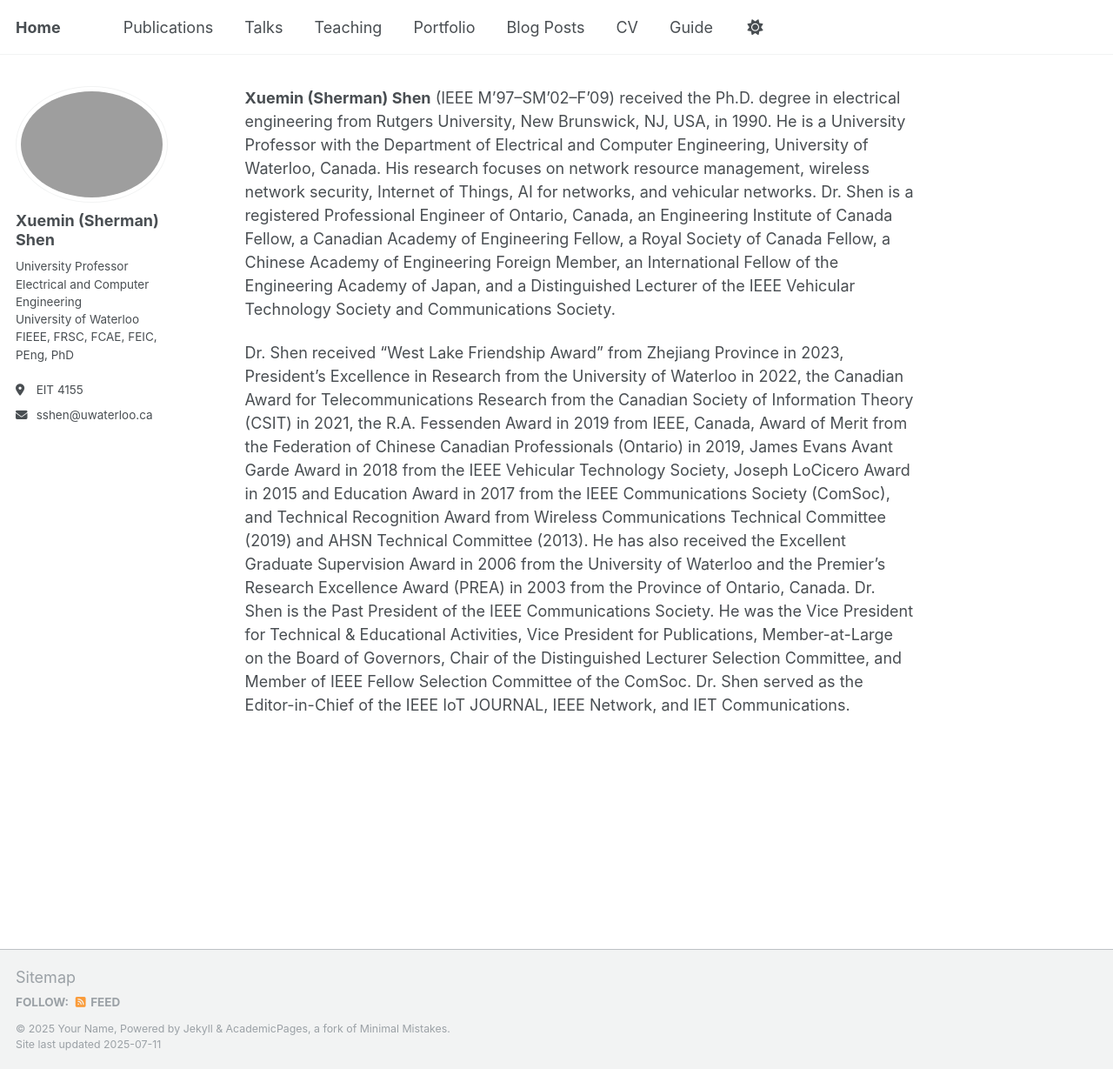
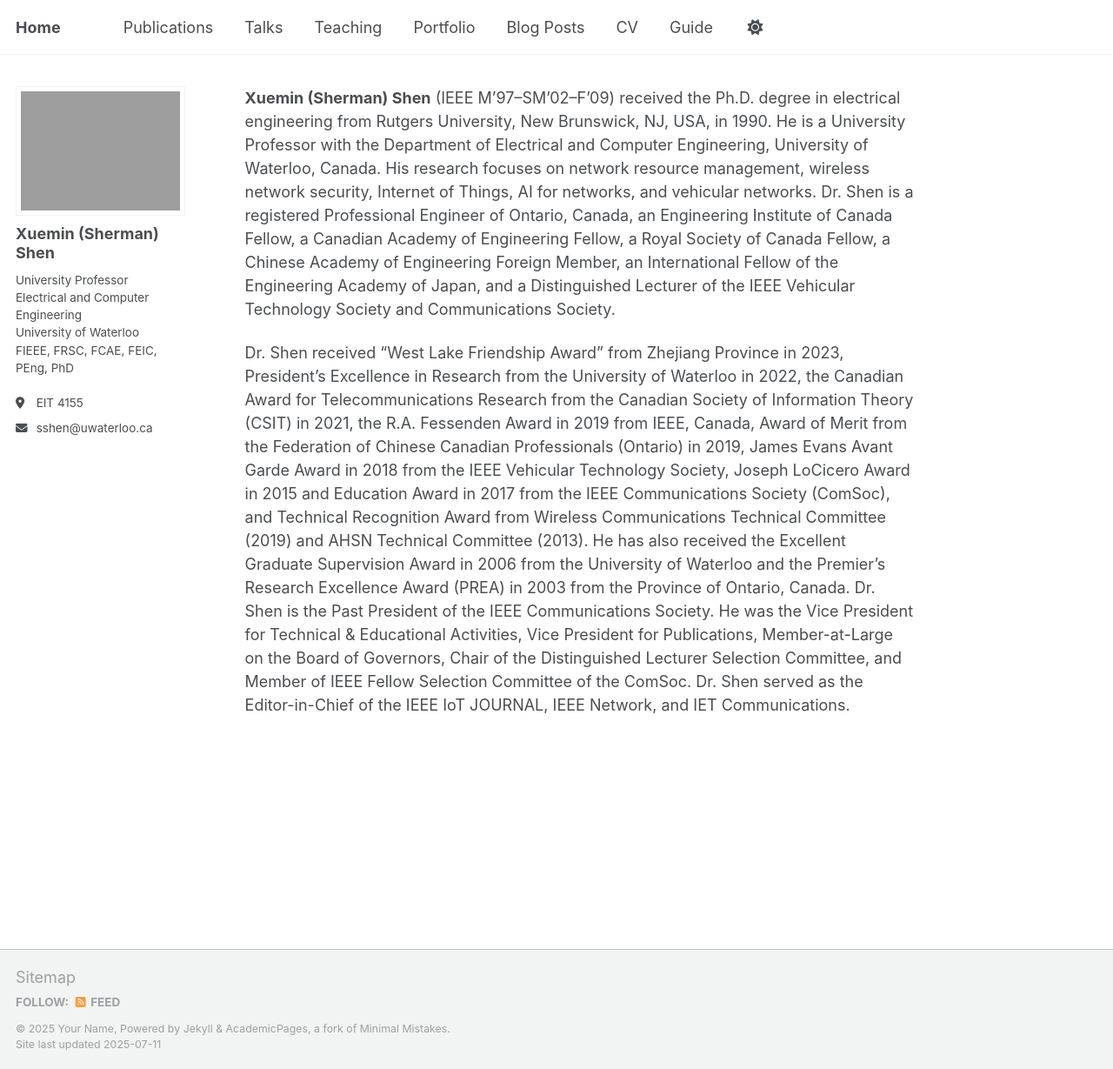
Before and after one commit to m64he/sshen, a Jekyll site: the page built from _pages/about.md, in a window 1280 px wide and 1229 px high. Shown: the whole window at 87% size. Built offline with Jekyll 4.4.1, drawn with Linux system fonts in a browser that asks for light colours; a script that is not in the unit is left out.

Commit message:
Update _sidebar.scss

```diff
--- a/_sass/layout/_sidebar.scss
+++ b/_sass/layout/_sidebar.scss
@@ -83,7 +83,7 @@
 .author__avatar {
   display: table-cell;
   vertical-align: top;
-  width: 36px;
+  width: 100px; // 36
   // set width only, for non-square avatars
   // height: 36px;
 
@@ -94,8 +94,8 @@
   }
 
   img {
-    max-width: 175px;
-    border-radius: 50%;
+    max-width: 250px; // 175
+    border-radius: 0; // 50%
 
     @include breakpoint($large) {
       padding: 5px;
```
